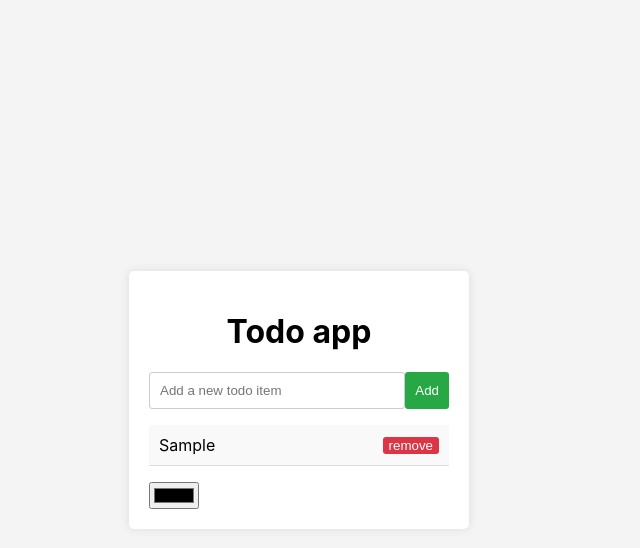
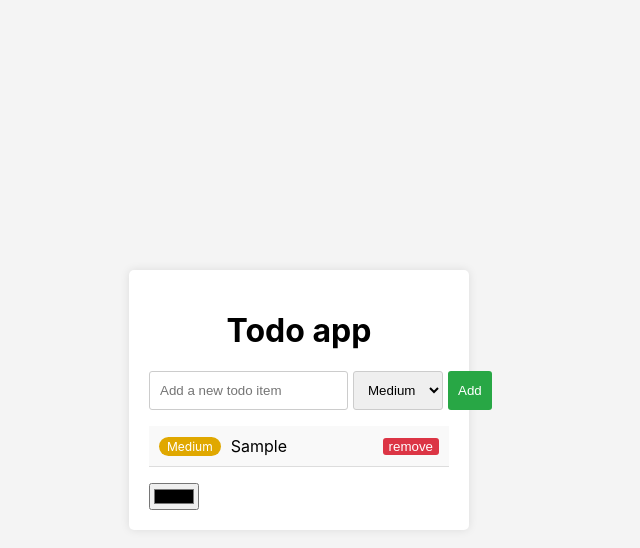
Before and after one commit to 0rinta777/bde-project, a website built with Vite: page index.html in a window 1280 px wide. Both pictures are taken after typing "Sample" into the empty fields and a click on the button "Add". Shown: the whole page, without its empty margins (341-981 px from the left). Built offline with nearby package versions, Linux system fonts and the light colour scheme.

Commit message:
feat: add priority dropdown and show priority on each todo

```diff
--- a/index.html
+++ b/index.html
@@ -12,6 +12,11 @@
           <h1>Todo app</h1>
           <form class="todo-form">
             <input type="text" placeholder="Add a new todo item" id="todo-input">
+            <select id="priority-select">
+              <option value="low">Low</option>
+              <option value="medium" selected>Medium</option>
+              <option value="high">High</option>
+            </select>
             <button type="submit">Add</button>
           </form>
         <p id="error-message">Please enter a todo item.</p>
--- a/src/main.ts
+++ b/src/main.ts
@@ -1,6 +1,6 @@
 import './style.css'
 import { createTodo, isValidTodoText, toggleTodo } from './todoLogic'
-import type { Todo } from './todoLogic'
+import type { Todo, Priority } from './todoLogic'
 
 let todos: Todo[] = [ ];
 
@@ -8,6 +8,7 @@ const todoInput = document.getElementById('todo-input') as HTMLInputElement;
 const todoForm = document.querySelector('.todo-form') as HTMLFormElement;
 const todolist = document.getElementById('todo-list') as HTMLUListElement;
 const errorMessage = document.getElementById('error-message') as HTMLParagraphElement;
+const prioritySelect = document.getElementById('priority-select') as HTMLSelectElement;
 
 // shows the red border and the error text
 const showError = (): void => {
@@ -21,8 +22,8 @@ const hideError = (): void => {
   errorMessage.style.display = 'none';
 }
 
-const addTodo = (text: string): void => {
-  const newTodo: Todo = createTodo(text);
+const addTodo = (text: string, priority: Priority): void => {
+  const newTodo: Todo = createTodo(text, priority);
   todos.push(newTodo);
   console.log(`todo added: ${todos}`);
 
@@ -40,8 +41,13 @@ li.className = 'todo-item';
 if (todo.completed) {
   li.classList.add('completed');
 }
+// priority is optional, so only show the badge if the todo has one
+const priorityBadge = todo.priority
+  ? `<span class="priority-badge priority-${todo.priority}">${todo.priority}</span>`
+  : '';
 li.innerHTML = `
-<span>${todo.text}</span>
+${priorityBadge}
+<span class="todo-text">${todo.text}</span>
 <button>remove</button>
 `
 addRemoveButtonListener(li, todo.id);
@@ -59,7 +65,9 @@ todoForm.addEventListener('submit', (event: Event) => {
   const text = todoInput.value.trim();
 
   if (isValidTodoText(text)) {
-    addTodo(text)
+    // a <select> value is always a string, so we tell TypeScript it is a Priority
+    const priority = prioritySelect.value as Priority;
+    addTodo(text, priority)
     todoInput.value = '' //clears the input field after adding a todo
     hideError()
   } else {
@@ -86,7 +94,7 @@ const removeTodo = (id:number):void => {
 
 // clicking the text of a todo marks it as completed (or not completed again)
 const addToggleListener = (li: HTMLLIElement, id: number): void => {
-  const textSpan = li.querySelector('span');
+  const textSpan = li.querySelector('.todo-text');
   textSpan?.addEventListener('click', () => {
     todos = toggleTodo(todos, id);
     renderTodos();
--- a/src/style.css
+++ b/src/style.css
@@ -94,11 +94,42 @@ h1 {
   display: none;
 }
 
-.todo-item span {
+.todo-item .todo-text {
+  flex: 1;
+  margin-left: 10px;
   cursor: pointer;
 }
 
-.todo-item.completed span {
+.todo-item.completed .todo-text {
   text-decoration: line-through;
   color: #888;
 }
+
+/* priority dropdown next to the input */
+.todo-form select {
+  margin: 0 5px;
+  padding: 10px;
+  border: 1px solid #ccc;
+  border-radius: 3px;
+}
+
+/* small colored label that shows the priority of a todo */
+.priority-badge {
+  font-size: 0.75em;
+  padding: 2px 8px;
+  border-radius: 10px;
+  color: #fff;
+  text-transform: capitalize;
+}
+
+.priority-low {
+  background: #28a745;
+}
+
+.priority-medium {
+  background: #e0a800;
+}
+
+.priority-high {
+  background: #dc3545;
+}
```
